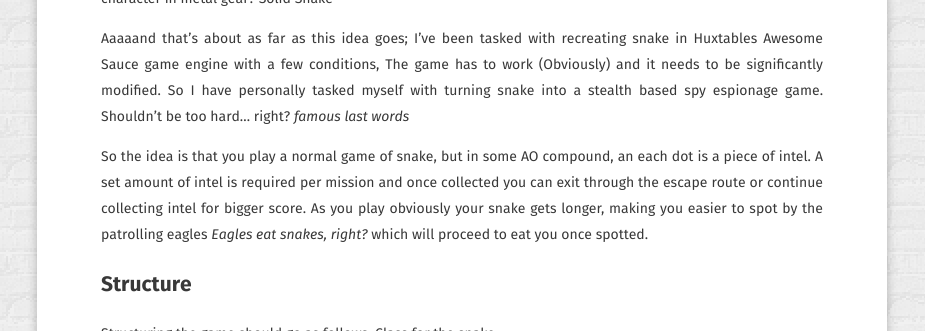
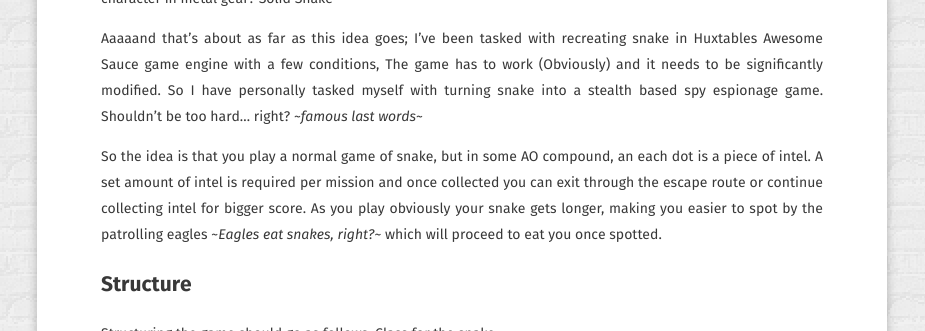
Before and after one commit to JohnnersUK/OLD.JohnnersUK.github.io, a Jekyll site: the page built from _posts/2017-10-05-Snaaaaaake!.md, in a window 1280 px wide. Shown: the part 729-1060 px from the top of the page, without its empty margins (178-1103 px from the left). Built offline with Jekyll 4.4.1, drawn with Linux system fonts in a browser that asks for light colours; some web fonts are replaced; comment, search, counter and statistics services are not loaded.

```diff
--- a/_posts/2017-10-05-Snaaaaaake!.md
+++ b/_posts/2017-10-05-Snaaaaaake!.md
@@ -12,17 +12,17 @@ comments: true
 
 # Recreating Snake
 Snake is a timeless classic, you know what else is a timeless classic?
-Metal gear solid
+  Metal gear solid
 And the name of the main character in metal gear?
-Solid Snake
+  Solid Snake
 
 Aaaaand that's about as far as this idea goes; I've been tasked with recreating snake in Huxtables Awesome Sauce game engine
-with a few conditions, The game has to work (Obviously) and it needs to be significantly modified. So I have personally tasked myself with turning snake into a stealth based spy espionage game. Shouldn't be too hard... right? _famous last words_
+with a few conditions, The game has to work (Obviously) and it needs to be significantly modified. So I have personally tasked myself with turning snake into a stealth based spy espionage game. Shouldn't be too hard... right? ~_famous last words_~
 
 So the idea is that you play a normal game of snake, but in some AO compound, an each dot is a piece of intel.
 A set amount of intel is required per mission and once collected you can exit through the escape route or continue
 collecting intel for bigger score. As you play obviously your snake gets longer, making you easier to spot by the
-patrolling eagles _Eagles eat snakes, right?_ which will proceed to eat you once spotted.
+patrolling eagles ~_Eagles eat snakes, right?_~ which will proceed to eat you once spotted.
 
 ## Structure
 Structuring the game should go as follows:
```
